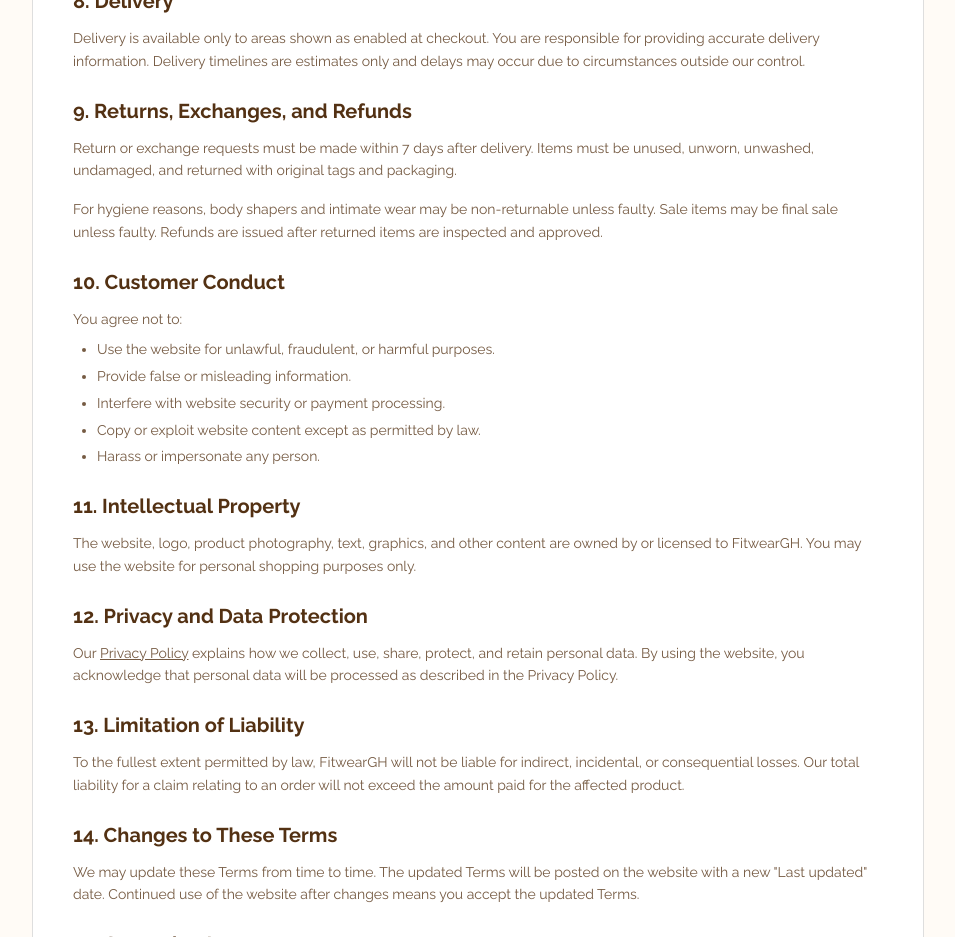
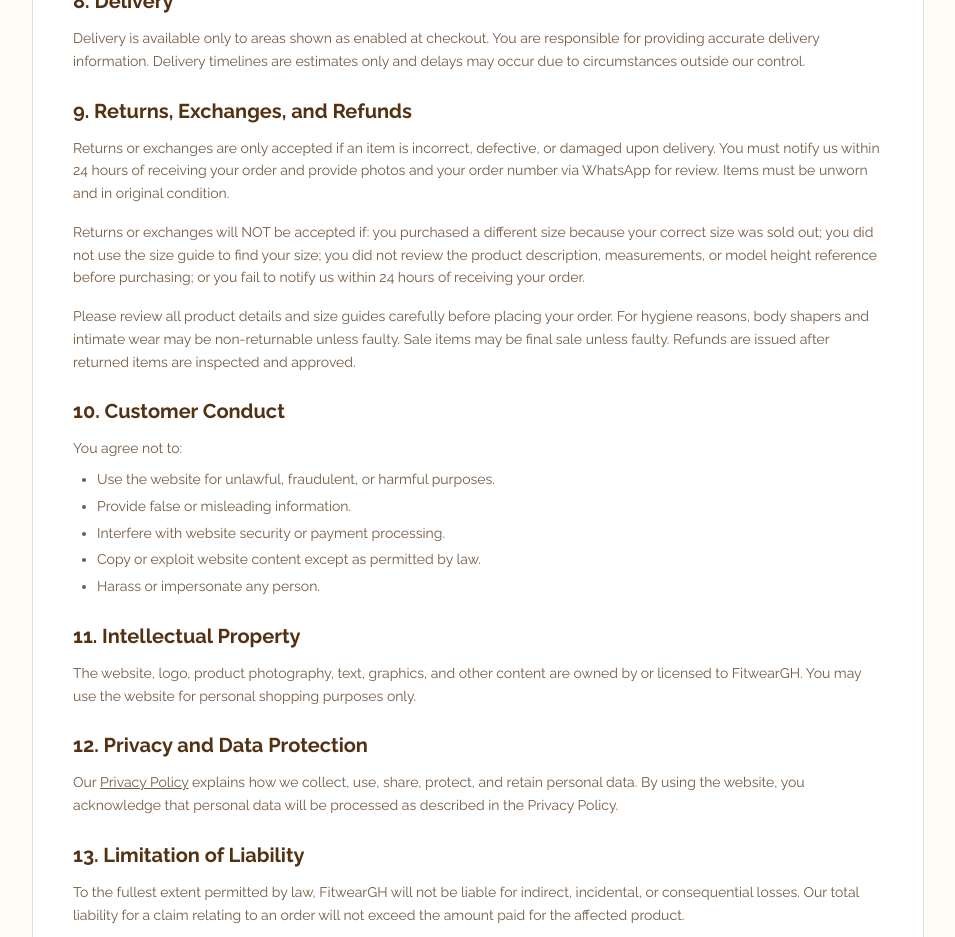
Before and after one commit to Josh-stacker/fitweargh, a React (Vite) app: page /terms-and-conditions in a window 1280 px wide. Shown: the part 1440-2377 px from the top of the page, without its empty margins (316-1271 px from the left). Built offline with nearby package versions, Linux system fonts and the light colour scheme; no server answers; the database is empty.

Commit message:
updated T&C AND FAQ

```diff
--- a/src/pages/FAQPage.tsx
+++ b/src/pages/FAQPage.tsx
@@ -35,9 +35,9 @@ const FAQS = [
       "Refunds are issued exclusively as store credit. We do not process cash refunds or reverse electronic transactions. Store credit is added to your account within 3–5 business days after we receive and inspect the returned item, and never expires.",
   },
   {
-    question: "How do I return an item?",
+    question: "What is your returns & exchanges policy?",
     answer:
-      "Contact our support team within 7 days of receiving your order. We will provide return instructions. Items must be in original, unused condition with all tags attached.",
+      "Returns or exchanges are only accepted if an item is incorrect, defective, or damaged upon delivery. You must notify us within 24 hours of receiving your order and provide photos and your order number via WhatsApp for review. Items must be unworn and in original condition.\n\nReturns or exchanges will NOT be accepted if: you purchased a different size because your correct size was sold out; you did not use the size guide to find your size; you did not review the product description, measurements, or model height reference before purchasing; or you fail to notify us within 24 hours of receiving your order.\n\nPlease review all product details and size guides carefully before placing your order.",
   },
   {
     question: "Do you ship outside Ghana?",
@@ -79,9 +79,11 @@ function FAQItem({
         />
       </button>
       {open && (
-        <p className="raleway-regular text-sm md:text-base text-[#533113]/80 pb-5 leading-relaxed">
-          {answer}
-        </p>
+        <div className="raleway-regular text-sm md:text-base text-[#533113]/80 pb-5 leading-relaxed flex flex-col gap-3">
+          {answer.split("\n\n").map((para, i) => (
+            <p key={i}>{para}</p>
+          ))}
+        </div>
       )}
     </div>
   );
--- a/src/pages/TermsAndConditions.tsx
+++ b/src/pages/TermsAndConditions.tsx
@@ -82,8 +82,9 @@ function TermsAndConditions() {
       title: "9. Returns, Exchanges, and Refunds",
       content: (
         <>
-          <p>Return or exchange requests must be made within 7 days after delivery. Items must be unused, unworn, unwashed, undamaged, and returned with original tags and packaging.</p>
-          <p className="mt-4">For hygiene reasons, body shapers and intimate wear may be non-returnable unless faulty. Sale items may be final sale unless faulty. Refunds are issued after returned items are inspected and approved.</p>
+          <p>Returns or exchanges are only accepted if an item is incorrect, defective, or damaged upon delivery. You must notify us within 24 hours of receiving your order and provide photos and your order number via WhatsApp for review. Items must be unworn and in original condition.</p>
+          <p className="mt-4">Returns or exchanges will NOT be accepted if: you purchased a different size because your correct size was sold out; you did not use the size guide to find your size; you did not review the product description, measurements, or model height reference before purchasing; or you fail to notify us within 24 hours of receiving your order.</p>
+          <p className="mt-4">Please review all product details and size guides carefully before placing your order. For hygiene reasons, body shapers and intimate wear may be non-returnable unless faulty. Sale items may be final sale unless faulty. Refunds are issued after returned items are inspected and approved.</p>
         </>
       ),
     },
```
